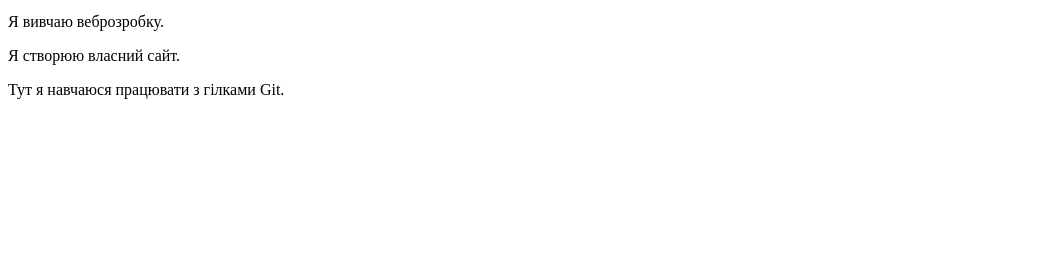
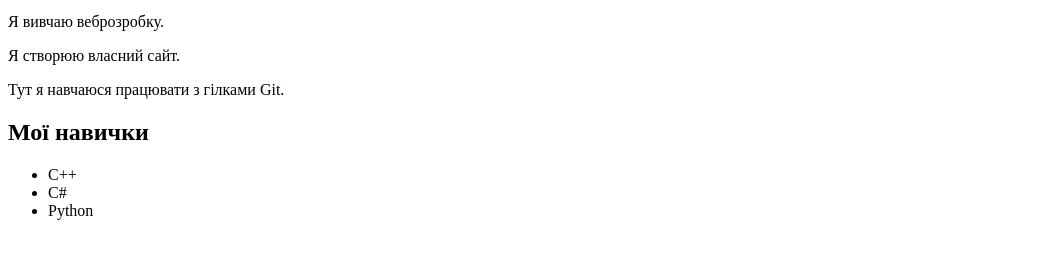
Before and after one commit to Eugene386/my_first_website, a plain HTML site: page index.html in a window 1280 px wide. Shown: the part 101-360 px from the top of the page, without its empty margins (0-1047 px from the left). Drawn offline with Linux system fonts and the light colour scheme.

Commit message:
Add skills section
Signed-off-by: Eugene Nikitenko <204746086+Eugene386@users.noreply.github.com>

```diff
--- a/index.html
+++ b/index.html
@@ -12,6 +12,13 @@
     <p>Я вивчаю веброзробку.</p>
     <p>Я створюю власний сайт.</p>
     <p>Тут я навчаюся працювати з гілками Git.</p>
-
+    <section>
+        <h2>Мої навички</h2>
+        <ul>
+            <li>C++</li>
+            <li>C#</li>
+            <li>Python</li>
+        </ul>
+    </section>
 </body>
 </html>
```
